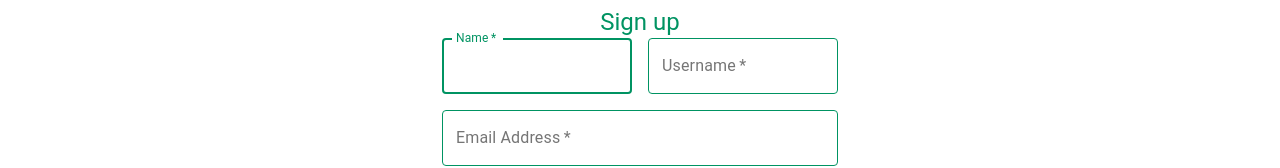
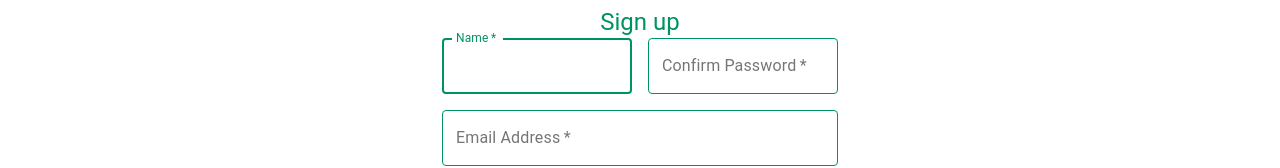
Before and after one commit to yashowardhan/dive, a React (Create React App) app: page /signup in a window 1280 px wide. Shown: the part 180-348 px from the top of the page. Built offline with nearby package versions, Linux system fonts and the light colour scheme.

Commit message:
Username remove and TOast container

```diff
--- a/src/App.js
+++ b/src/App.js
@@ -8,6 +8,7 @@ import Recommend from "./components/recommend/Recommend";
 import Topic from "./components/topics/Topic";
 import Header from "./components/common/Header";
 import { MuiThemeProvider, createMuiTheme } from "@material-ui/core/styles";
+import { ToastContainer, toast, Zoom, Bounce } from "react-toastify";
 import Tags from "./components/common/Tags";
 import "./App.css";
 
@@ -44,7 +45,7 @@ function App() {
         </Switch>
         </MuiThemeProvider>
       </BrowserRouter>
-
+      <ToastContainer draggable={false} transition={Bounce} autoClose={3000} />
 
       {/* <Footer /> */}
     </div>
--- a/src/components/signin/Signin.js
+++ b/src/components/signin/Signin.js
@@ -200,7 +200,6 @@ export default function SignIn() {
             </Grid>
           </Grid>
         </form>
-        <ToastContainer draggable={false} transition={Bounce} autoClose={3000} />
       </div>
       <Box mt={8}>
         <Copyright />
--- a/src/components/signup/SignUp.js
+++ b/src/components/signup/SignUp.js
@@ -103,14 +103,17 @@ export default function SignUp() {
   const [email, setEmail] = useState("");
   const [password, setPassword] = useState("");
   const [name, setName] = useState("");
-  const [username, setUsername] = useState("");
+  const [confirmPassword, setConfrimPassword] = useState("");
 
   const submit = (e) => {
-    e.preventDefault();
+    if (password !== confirmPassword) {
+      toast.error('Passwords do not match');
+    } else {
+      e.preventDefault();
     fetch(`https://xandar.pinnium.in/api/dive-in/users/`, {
       method: "POST",
       headers: { 'Content-Type': 'application/json' },
-      body: JSON.stringify({ name, username, email, password }),
+      body: JSON.stringify({ name, email, password }),
     })
       .then((res) => {
         if (res.status === 400) {
@@ -131,6 +134,7 @@ export default function SignUp() {
         }
       })
       .catch(() => alert("There was an error, please try again"));
+    }
   };
 
   return (
@@ -166,15 +170,15 @@ export default function SignUp() {
                 variant="outlined"
                 required
                 fullWidth
-                id="username"
-                label="Username"
-                name="username"
+                id="confirmPassword"
+                label="Confirm Password"
+                name="confirmPassword"
                 autoComplete="lname"
                 InputProps={{
                   className: classes.input
                 }}
-                value = {username}
-                onChange={(e) => setUsername(e.target.value)}
+                value = {confirmPassword}
+                onChange={(e) => setConfrimPassword(e.target.value)}
               />
             </Grid>
             <Grid item xs={12}>
@@ -227,7 +231,6 @@ export default function SignUp() {
             </Grid>
           </Grid>
         </form>
-        <ToastContainer draggable={false} transition={Bounce} autoClose={3000} />
       </div>
       <Box mt={5}>
         <Copyright />
```
